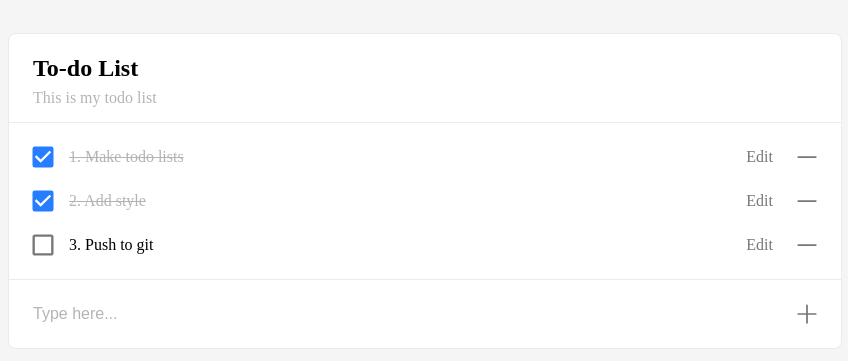
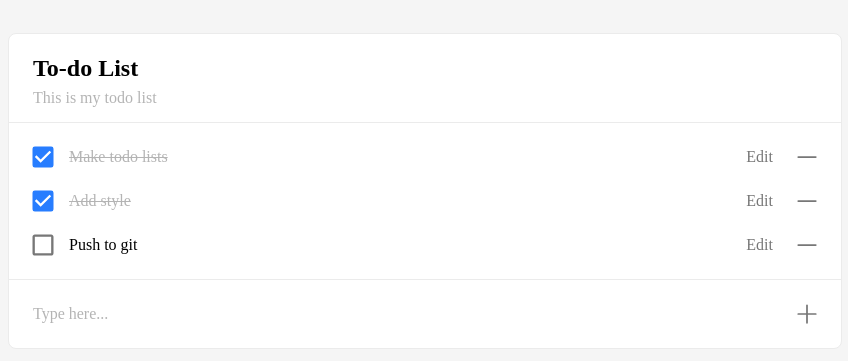
Before and after one commit to noy2/todolist-react, a React (Create React App) app: page / in a window 1280 px wide. Shown: the part 209-570 px from the top of the page, without its empty margins (215-1063 px from the left). Built offline with nearby package versions, Linux system fonts and the light colour scheme.

Commit message:
Enhanced: Adding lists and Editing list with 'Enter' key

```diff
--- a/src/TodoList.js
+++ b/src/TodoList.js
@@ -45,17 +45,17 @@ export default function TodoList() {
   const [todos, setTodos] = useState([
     {
       id: 1,
-      text: "1. Make todo lists",
+      text: "Make todo lists",
       checked: true,
     },
     {
       id: 2,
-      text: "2. Add style",
+      text: "Add style",
       checked: true,
     },
     {
       id: 3,
-      text: "3. Push to git",
+      text: "Push to git",
       checked: false,
     },
   ]);
@@ -96,6 +96,12 @@ export default function TodoList() {
     setNewText(e.target.value);
   };
 
+  const handleKeyDown = (e) => {
+    if (e.key === "Enter") {
+      onCreate();
+    }
+  };
+
   return (
     <Box>
       <H1>To-do List</H1>
@@ -119,6 +125,7 @@ export default function TodoList() {
         onCreate={onCreate}
         text={text}
         handleChange={handleChange}
+        handleKeyDown={handleKeyDown}
       />
     </Box>
   );
--- a/src/TodoListAddItem.js
+++ b/src/TodoListAddItem.js
@@ -9,7 +9,12 @@ const AddItem = styled.div`
   align-items: center;
 `;
 
-export default function TodoListAddItem({ onCreate, text, handleChange }) {
+export default function TodoListAddItem({
+  onCreate,
+  text,
+  handleChange,
+  handleKeyDown,
+}) {
   return (
     <AddItem>
       <AddInput
@@ -17,6 +22,7 @@ export default function TodoListAddItem({ onCreate, text, handleChange }) {
         placeholder="Type here..."
         onChange={handleChange}
         value={text}
+        onKeyDown={handleKeyDown}
       />
       <IconButton className="addTodoButton" onClick={onCreate}>
         <HiPlus size="28px" />
--- a/src/TodoListItem.js
+++ b/src/TodoListItem.js
@@ -46,6 +46,12 @@ export default function TodoListItem({
     }
   };
 
+  const handleKeyDown = (e) => {
+    if (e.key === "Enter") {
+      onClickEdit();
+    }
+  };
+
   return (
     <ListItem style={{ display: "flex" }}>
       <Align style={{ flex: 1 }}>
@@ -57,7 +63,11 @@ export default function TodoListItem({
           )}
         </IconButton>
         {edit ? (
-          <ItemInput onChange={onChangeEditInput} value={newText} />
+          <ItemInput
+            onChange={onChangeEditInput}
+            value={newText}
+            onKeyDown={handleKeyDown}
+          />
         ) : (
           <Text style={{ marginLeft: "8px" }} checked={checked}>
             {text}
--- a/src/components/AddInput.js
+++ b/src/components/AddInput.js
@@ -1,6 +1,7 @@
 import styled, { css } from "styled-components";
 
 const AddInput = styled.input`
+  font-family: "SUIT";
   font-size: 16px;
   padding: 8px;
   margin-right: 8px;
```
